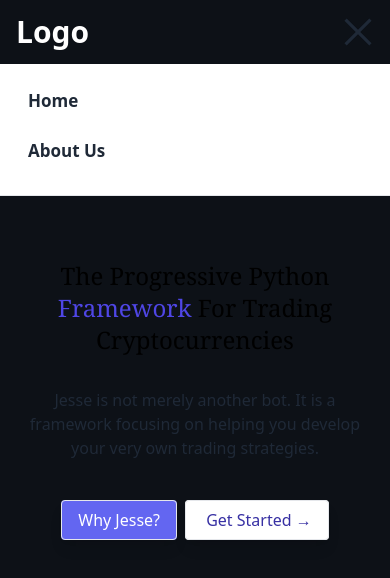
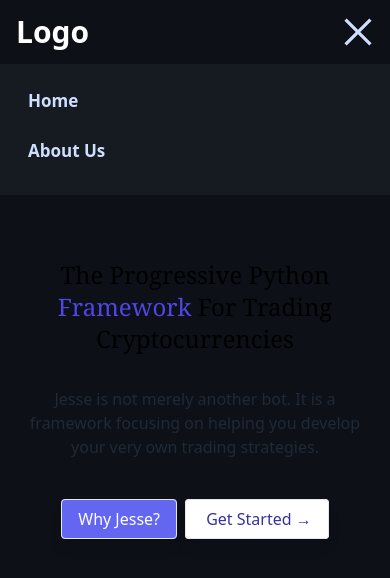
Before and after one commit to averrois/ScrapeNext, a Vue app: page / in a window 390 px wide. Both pictures are taken after a click on the element 358 px from the left and 32 px from the top of the page. Shown: the top 578 px of the page. Built offline with nearby package versions, Linux system fonts and the light colour scheme.

Commit message:
feat: update Navbar css styles

```diff
--- a/src/components/Navbar.vue
+++ b/src/components/Navbar.vue
@@ -16,13 +16,13 @@
 
       <div class="text-gray-800 sm:block md:hidden">
         <div @click="isOpen =! isOpen" v-show="!isOpen">
-          <svg class="fill-current w-8 cursor-pointer" xmlns="http://www.w3.org/2000/svg" viewBox="0 0 20 20">
+          <svg class="fill-white-800  w-8 cursor-pointer" xmlns="http://www.w3.org/2000/svg" viewBox="0 0 20 20">
             <path d="M0 3h20v2H0V3zm0 6h20v2H0V9zm0 6h20v2H0v-2z" />
           </svg>
         </div>
 
         <div @click="isOpen =! isOpen" v-show="isOpen">
-          <svg class="fill-current w-8 cursor-pointer" xmlns="http://www.w3.org/2000/svg" viewBox="0 0 20 20">
+          <svg class="fill-white-800 w-8 cursor-pointer" xmlns="http://www.w3.org/2000/svg" viewBox="0 0 20 20">
             <path d="M10 8.586L2.929 1.515 1.515 2.929 8.586 10l-7.071 7.071 1.414 1.414L10 11.414l7.071 7.071 1.414-1.414L11.414 10l7.071-7.071-1.414-1.414L10 8.586z" />
           </svg>
         </div>
@@ -41,12 +41,12 @@
     </header>
 
     <!-- Mobile Links -->
-    <div class="bg-white px-4 py-4 select-none border-b md:hidden" v-if="isOpen">
-      <RouterLink  to="/" class="block mb-2 font-semibold text-gray-800 py-2 px-3 hover:bg-gray-200 rounded cursor-pointer">
+    <div class="bg-black-200 px-4 py-4 select-none  md:hidden" v-if="isOpen">
+      <RouterLink  to="/" class="block mb-2 font-semibold text-white-800 py-2 px-3 hover:bg-black-100 rounded cursor-pointer">
         Home
       </RouterLink>
 
-      <RouterLink  to="/about" class="block mb-2 font-semibold text-gray-800 py-2 px-3 hover:bg-gray-200 rounded cursor-pointer">
+      <RouterLink  to="/about" class="block mb-2 font-semibold text-white-800 py-2 px-3 hover:bg-black-100 rounded cursor-pointer">
         About Us
       </RouterLink>
     </div>
```
